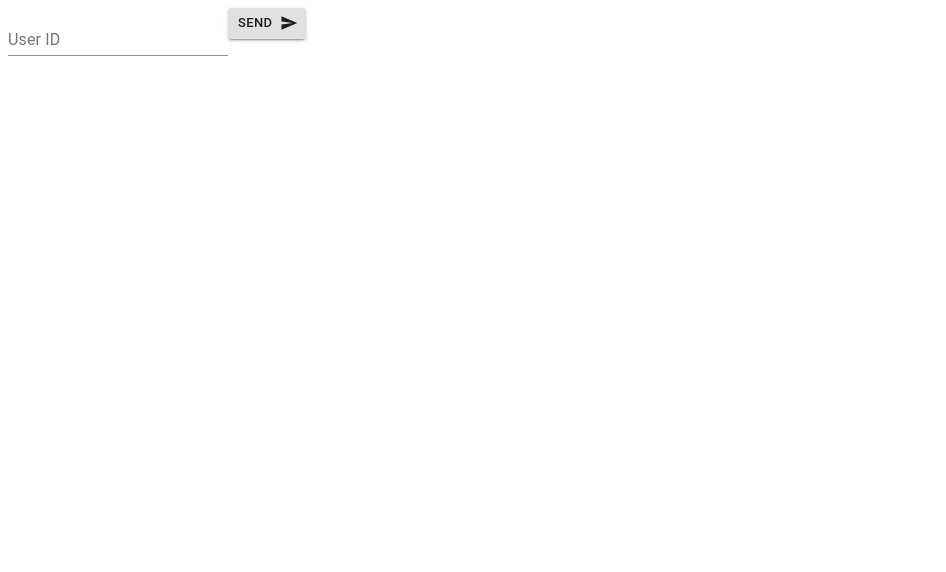
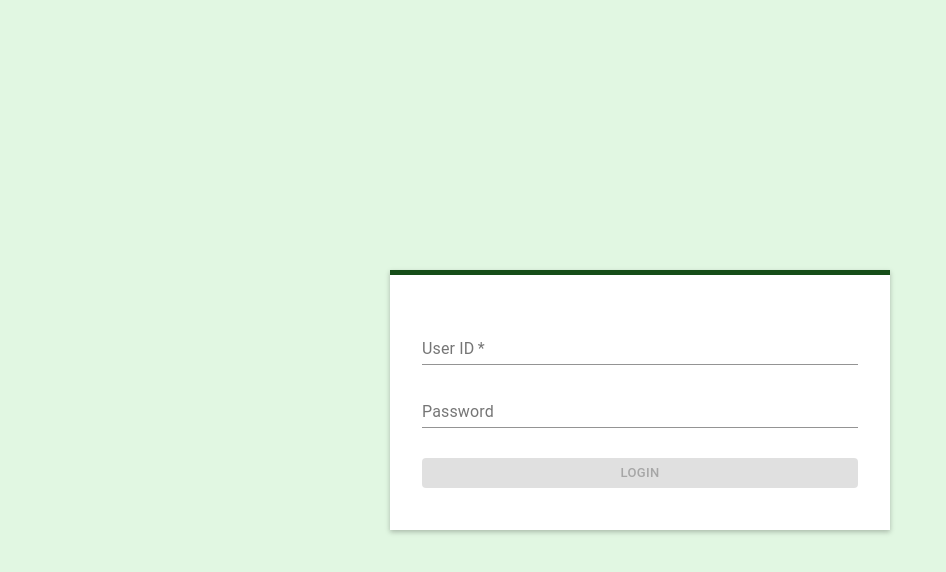
Before and after one commit to isabelSoares/AI-2021, a React app in the folder frontend/: page /#/ in a window 1280 px wide. Shown: the top 572 px of the page, without its empty margins (0-946 px from the left). Built offline with nearby package versions, Linux system fonts and the light colour scheme.

Commit message:
Frontend: LoginUser now corrected. InfoPanel schema thought of but has problems.
Co-authored-by: Isabel Soares <isabelSoares@users.noreply.github.com>

```diff
--- a/frontend/nodemon.json
+++ b/frontend/nodemon.json
@@ -2,7 +2,9 @@
     "watch": [
       "src/main.ts",
       "src/electron/*",
-      "src/app/*"
+      "src/app/*",
+      "src/components/*",
+      "src/classes/*"
     ],
     "exec": "webpack --config ./webpack.electron.js && electron ./dist/main.js",
     "ext": "ts,tsx"
--- a/frontend/package.json
+++ b/frontend/package.json
@@ -23,6 +23,7 @@
         "@types/react-router-dom": "^5.1.7",
         "axios": "^0.21.1",
         "concurrently": "^6.0.2",
+        "css-loader": "^5.2.4",
         "electron": "^12.0.4",
         "electron-is-dev": "^2.0.0",
         "html-webpack-plugin": "^5.3.1",
@@ -32,6 +33,9 @@
         "react-redux": "^7.2.3",
         "react-router-dom": "^5.2.0",
         "redux": "^4.0.5",
+        "sass": "^1.32.12",
+        "sass-loader": "^11.0.1",
+        "style-loader": "^2.0.0",
         "ts-loader": "^8.1.0",
         "typesafe-actions": "^5.1.0",
         "typescript": "^4.2.4",
--- a/frontend/src/app/app.tsx
+++ b/frontend/src/app/app.tsx
@@ -1,35 +1,12 @@
 import React from 'react';
 import { HashRouter, Route, Switch } from 'react-router-dom';
-import { Dispatch } from 'redux';
-
-import { IRootState } from '@/utils/store/store';
-import * as actions from '@/utils/store/actions';
-import { UserActions } from '@/utils/store/types';
-
-import { User } from '@/classes/User';
-
-const mapStateToProps = ({ user_reducer }: IRootState) => {
-    const { user } = user_reducer;
-    return { user };
-}
-
-const mapDispatcherToProps = (dispatch: Dispatch<UserActions>) => {
-    return {
-        saveUser: (user: User) => dispatch(actions.saveUser(user))
-    }
-}
-
-type ReduxType = ReturnType<typeof mapStateToProps> &
-    ReturnType<typeof mapDispatcherToProps>;
-
 // ==================== Component ====================
-import { LoginUser as LoginUserComponent } from "@/components/LoginUser";
+import LoginUserComponent from "@/components/LoginUser";
 const LoginUser = () => { return(<LoginUserComponent/>) }
-import { InfoPanel as InfoPanelComponent } from "@/components/InfoPanel";
-import { connect } from 'react-redux';
+import InfoPanelComponent from "@/components/InfoPanel";
 const InfoPanel = () => { return(<InfoPanelComponent/>) }
 
-class App extends React.Component<ReduxType> {
+class App extends React.Component {
     public render() {
         return (
             <HashRouter>
@@ -44,4 +21,4 @@ class App extends React.Component<ReduxType> {
     }
 }
 
-export default connect(mapStateToProps, mapDispatcherToProps) (App);
+export default App;
--- /dev/null
+++ b/frontend/src/classes/House.ts
@@ -0,0 +1,17 @@
+export class House {
+    id: string;
+    name: string;
+    paths_floors: string[];
+
+    constructor(id: string, name: string, paths_floors: string[]) {
+        this.id = id;
+        this.name = name;
+        this.paths_floors = paths_floors;
+    }
+}
+
+export function load_house(id: string, data : {name: string, paths_floors: string[]}) : House {
+    let new_house = new House(id, data.name, data.paths_floors);
+
+    return new_house;
+}
--- a/frontend/src/classes/User.ts
+++ b/frontend/src/classes/User.ts
@@ -1,15 +1,43 @@
+import axios from 'axios';
+
+import { House, load_house } from '@/classes/House';
+
 export class User {
+    id: string;
     name: string;
     paths_houses: string[];
+    // To Be Loaded
+    houses: House[] | undefined;
 
-    constructor(name: string, paths_houses: string[]) {
+    constructor(id: string, name: string, paths_houses: string[]) {
+        this.id = id;
         this.name = name;
         this.paths_houses = paths_houses;
+
+        // To Be Loaded
+        this.houses = undefined;
+    }
+
+    async load_houses() {
+        let address : string = "http://localhost:8000/house/";
+        this.houses = [];
+
+        await Promise.all(this.paths_houses.map(async (path_to_house) => {
+            let path_to_house_corrected = path_to_house.replace("houses/", "");
+            let complete_address = address + path_to_house_corrected;
+            const response = await axios.get(complete_address);
+
+            if (typeof response.data === "string") {
+                console.log("ERROR");
+            } else this.houses?.push(load_house(path_to_house_corrected, response.data));
+        }));
+
+        console.log(this.houses);
     }
 }
 
-export function load_user(data : {name: string, paths_houses: string[]}) : User {
-    let new_user = new User(data.name, data.paths_houses);
+export function load_user(id: string, data : {name: string, paths_houses: string[]}) : User {
+    let new_user = new User(id, data.name, data.paths_houses);
 
     return new_user;
 }
--- a/frontend/src/components/LoginUser.tsx
+++ b/frontend/src/components/LoginUser.tsx
@@ -1,36 +1,38 @@
-import React, {Component} from 'react';
+import React from 'react';
+import { connect } from 'react-redux';
 import { Redirect } from "react-router-dom";
+import { ReduxType, mapStateToProps, mapDispatcherToProps } from '@/utils/store/storeEndpoint';
 
 import axios from 'axios';
 
 import TextField from '@material-ui/core/TextField';
 import Button from '@material-ui/core/Button';
 import IconButton from '@material-ui/core/IconButton';
-import SendIcon from '@material-ui/icons/Send';
 import CloseIcon from '@material-ui/icons/Close';
 import Alert from '@material-ui/lab/Alert';
 
 import {User, load_user} from '@/classes/User';
 
-// Definition of Props and State
-type LoginUserProps = {}
+import '@/general.scss';
+
+// Definition of State
 type LoginUserState = {
     // General attributes
     error: string | undefined,
     // Specific attributes
     userID: string | undefined,
-    user: User | undefined,
+    userPassword: string | undefined,
 }
 
-export class LoginUser extends Component<LoginUserProps, LoginUserState> {
-    constructor(props: LoginUserProps) {
+class LoginUser extends React.Component<ReduxType, LoginUserState> {
+    constructor(props: ReduxType) {
         super(props);
         this.state = {
             // General attributes
             error: undefined,
             // Specific attributes
             userID: undefined,
-            user: undefined,
+            userPassword: undefined,
         }
     }
 
@@ -52,17 +54,18 @@ export class LoginUser extends Component<LoginUserProps, LoginUserState> {
                     >
                     TestError
                 </Alert>}
-                {this.state.user && <Redirect to={"/info-panel"} />}
-                <form noValidate autoComplete="off">
-                    <TextField onChange={this._handleTextFieldChange} id="standard-basic" label="User ID" />
-                    <Button
+                {this.props.user && <Redirect to={"/info-panel"} />}
+                <form className='center' noValidate autoComplete="off">
+                    <TextField className="TextField" onChange={this._handleTextFieldChange} required id="userId" label="User ID" />
+                    <TextField className="TextField" onChange={this._handleTextFieldChange} id="password" label="Password" type="password"/>
+                    <Button className="Button LoginButton"
+                        disabled={!this.state.userID}
                         variant="contained"
                         color="default"
                         size="small"
-                        endIcon={<SendIcon />}
                         onClick={this._handleSendUser}
                         >
-                        Send
+                        Login
                     </Button>
                 </form>
             </div>
@@ -72,14 +75,22 @@ export class LoginUser extends Component<LoginUserProps, LoginUserState> {
     // ============================== INPUT EVENTS ==============================
 
     _handleTextFieldChange = (e: React.ChangeEvent<{ value: string }>) => {
-        this.setState(state => ({ userID: e.target.value == "" ? undefined : e.target.value}));
+        if (e.target instanceof Element) {
+            switch(e.target.id) {
+                case 'userId':
+                    this.setState(state => ({ userID: e.target.value == "" ? undefined : e.target.value}));
+                    break;
+                case 'password':
+                    this.setState(state => ({ userPassword: e.target.value == "" ? undefined : e.target.value}));
+                    break;
+            }
+        }
     }
 
     _handleSendUser = async () => {
         if (this.state.userID != undefined) {
             getInformation(this.state.userID).then(user => {
-                this.setState(state => ({ user: user }))
-                console.log(this.state.user);
+                this.props.saveUser(user);
             }).catch(error => {
                 this._openAlert(error);
             });
@@ -104,5 +115,7 @@ async function getInformation(userID : string) : Promise<User> {
     if (typeof response.data === "string") {
         console.log("ERROR");
         throw new Error();
-    } else return load_user(response.data)
+    } else return load_user(userID, response.data)
 }
+
+export default connect(mapStateToProps, mapDispatcherToProps) (LoginUser);
--- /dev/null
+++ b/frontend/src/general.scss
@@ -0,0 +1,91 @@
+// =========================== Variable ===========================
+$background-color: rgba(225, 247, 226, 1);
+$accent-color: rgba(21, 77, 24, 1);
+$button-color: rgba(23, 115, 28, 1);
+
+html {
+    height: 100%;
+    width: 100%;
+    display: flex;
+    flex-direction: column;
+    justify-content: center;
+    box-sizing: border-box;
+    background-color: $background-color;
+}
+
+*, *:before, *:after {
+    box-sizing: inherit;
+}
+
+form {
+    display: flex;
+    flex-direction: column;
+    font-family:Arial;
+    width: 500px;
+    margin: 0 auto;
+    background-color: white;
+    padding: 2rem;
+    box-shadow: 0px 2px 5px 0px rgba(0,0,0,0.25);
+    border-top: 5px solid $accent-color;
+}
+
+form .Button {
+    margin: 25px 0px 10px 0px;
+}
+
+form .Button.LoginButton:not(.Mui-disabled) {
+    background-color: $button-color;
+    color: white;
+}
+
+form .TextField {
+    margin: 10px 0px 5px 0px;
+}
+
+form .TextField .MuiFormLabel-root.Mui-focused {
+    color: green;
+}
+
+form .TextField .MuiInput-underline:after {
+    border-bottom-color: $button-color;
+}
+
+.Panel {
+    margin: 5% 5% 5% 5%;
+    background-color: white;
+    padding: 2rem;
+    box-shadow: 0px 2px 5px 0px rgba(0,0,0,0.25);
+    border-top: 5px solid $button-color;
+}
+
+.SelectionPanel {
+    margin: 5% 5% 5% 5%;
+    background-color: white;
+    box-shadow: 0px 2px 5px 0px rgba(0,0,0,0.25);
+    padding: 0%;
+    border-radius: 10px;
+    overflow: hidden;
+
+    .Title {
+        padding: 1% 1% 1% 2%;
+        background-color: $accent-color;
+
+        p {
+            font-size: larger;
+            margin: 0%;
+            color: white;
+        }
+    }
+
+    .content {
+        padding: 2% 5% 5% 5%;
+    }
+
+    .options {
+
+        .SelectionButton {
+            margin: 1% 1% 1% 1%;
+            padding: 16px 16px 16px 16px;
+        }
+    }
+}
--- /dev/null
+++ b/frontend/src/utils/store/storeEndpoint.ts
@@ -0,0 +1,21 @@
+import { Dispatch } from 'redux';
+
+import { IRootState } from '@/utils/store/store';
+import * as actions from '@/utils/store/actions';
+import { UserActions } from '@/utils/store/types';
+
+// ======================== Needed Classes ========================
+import {User, load_user} from '@/classes/User';
+
+export const mapStateToProps = ({ user_reducer }: IRootState) => {
+    const { user } = user_reducer;
+    return { user };
+}
+
+export const mapDispatcherToProps = (dispatch: Dispatch<UserActions>) => {
+    return {
+        saveUser: (user: User) => dispatch(actions.saveUser(user))
+    }
+}
+
+export type ReduxType = ReturnType<typeof mapStateToProps> & ReturnType<typeof mapDispatcherToProps>;
```
Also changed, not shown: frontend/src/components/InfoPanel.tsx (+42 -3 lines), 1 other file (tests, documents, lock files or other folders).
